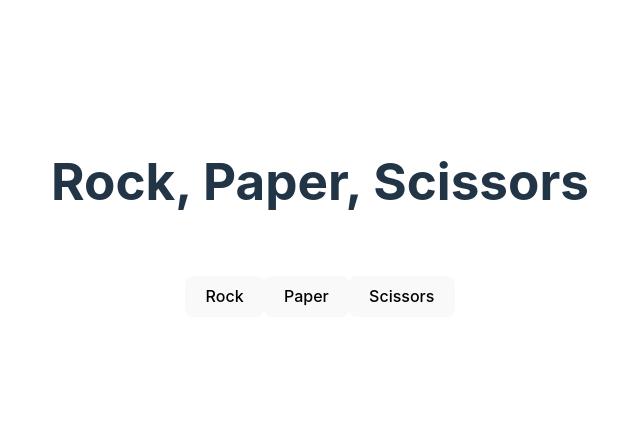
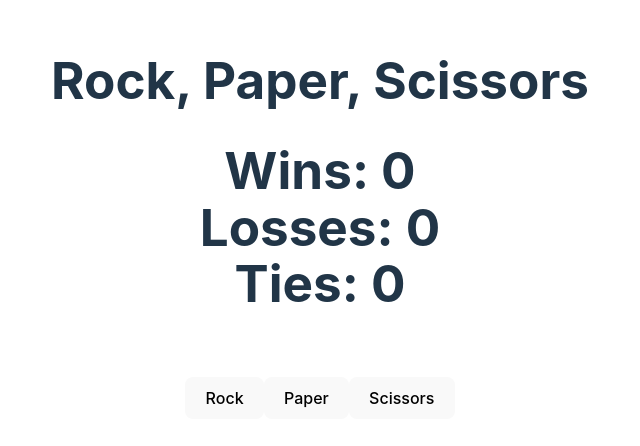
Before and after one commit to andrewgg1/rock-paper-scissors, a React (Vite) app: page / in a window 1280 px wide. Shown: the part 166-612 px from the top of the page, without its empty margins (320-960 px from the left). Built offline with nearby package versions, Linux system fonts and the light colour scheme.

Commit message:
Add game score tracking for Rock, Paper, Scissors
- Implement state for wins, losses, and ties
- Update game logic to increment scores
- Display scores in the UI

```diff
--- a/src/App.jsx
+++ b/src/App.jsx
@@ -1,16 +1,21 @@
+import { useState } from 'react'
 import './App.css'
 
 function App() {
   const choices = ['Rock', 'Paper', 'Scissors']
+  const [wins, setWins] = useState(0)
+  const [losses, setLosses] = useState(0)
+  const [ties, setTies] = useState(0)
 
   function gameLogic(playerChoice, buttonId) {
     clearButtonColours()
 
     const cpuChoice = choices[Math.floor(Math.random() * choices.length)]
-    // console.log(`playerChoice: ${playerChoice}    cpuChoice: ${cpuChoice}`)
+    console.log(`playerChoice: ${playerChoice}    cpuChoice: ${cpuChoice}`)
 
     // Tie
     if((playerChoice === cpuChoice)) {
+      setTies(prevTies => prevTies + 1)
       document.getElementById(buttonId).style.background='grey'
       return
     }
@@ -19,11 +24,13 @@ function App() {
     if(((playerChoice === choices[0]) && (cpuChoice === choices[2])) ||
     ((playerChoice === choices[1]) && (cpuChoice === choices[0])) ||
     ((playerChoice === choices[2]) && (cpuChoice === choices[1]))) {
+      setWins(prevWins => prevWins + 1)
       document.getElementById(buttonId).style.background='green'
       return
     }
 
     // Lose
+    setLosses(prevLosses => prevLosses + 1)
     document.getElementById(buttonId).style.background='red'
   }
 
@@ -38,6 +45,11 @@ function App() {
       <div>
       </div>
       <h1>Rock, Paper, Scissors</h1>
+      <h1>
+        Wins: {wins}<br/>
+        Losses: {losses}<br/>
+        Ties: {ties}
+      </h1>
       <div className="card">
         {choices.map((choice, index) => (
           <button
```
